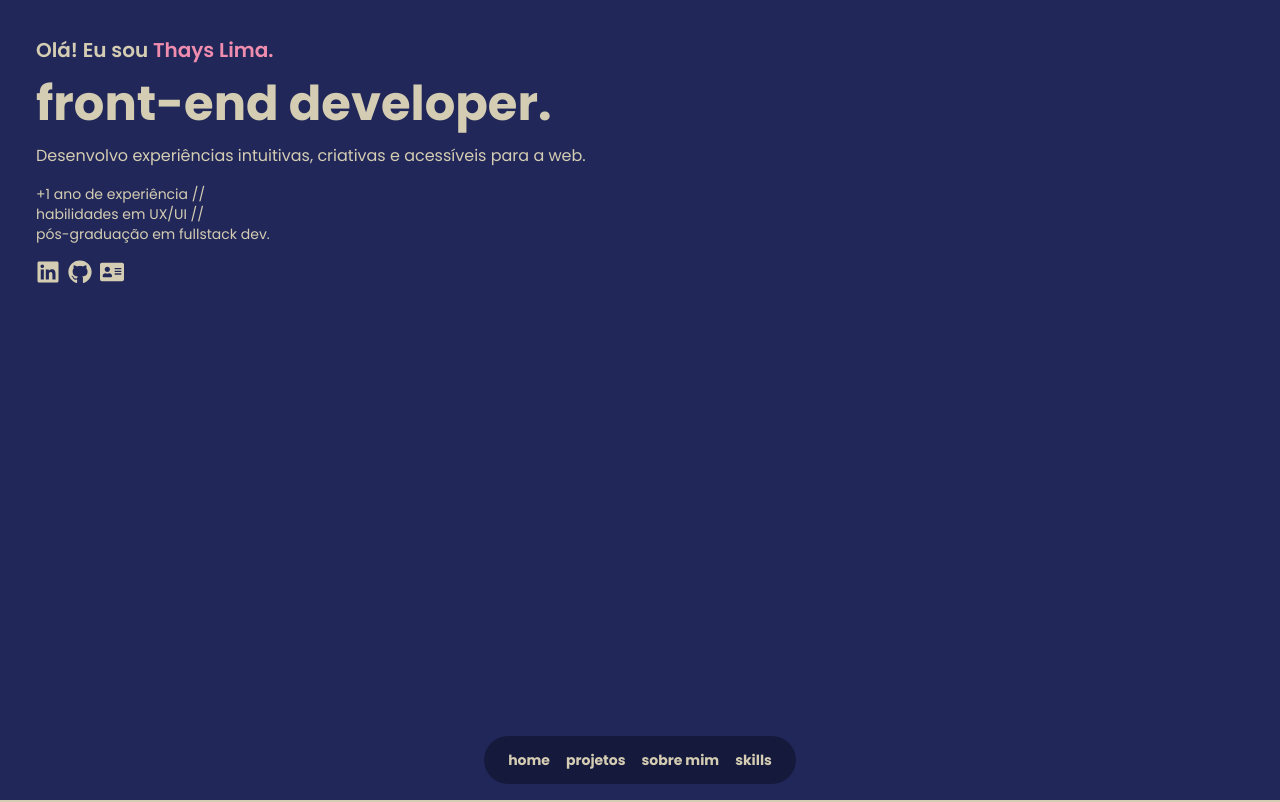
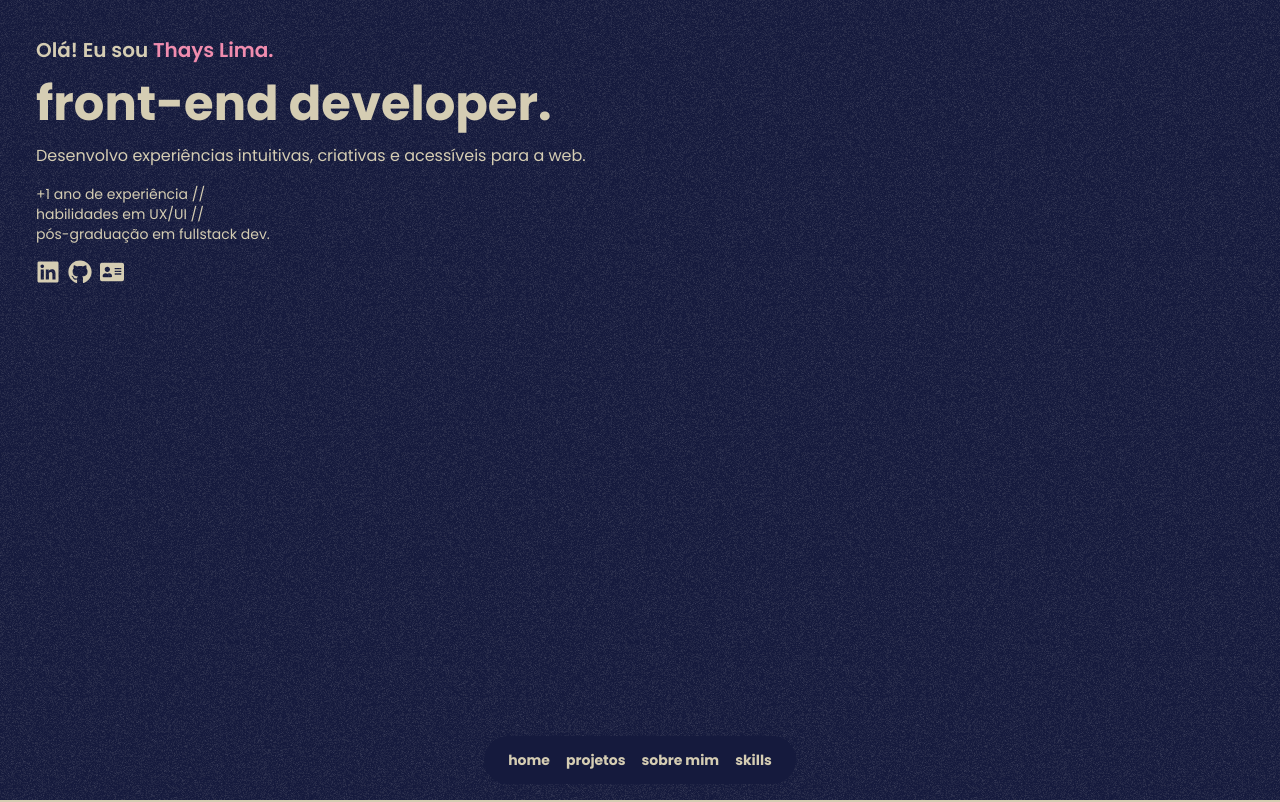
Before and after one commit to limasthays/portfolio-thayslima, a Next.js app: page / in a window 1280 px wide. Shown: the top 802 px of the page. Built offline with nearby package versions, Linux system fonts and the light colour scheme.

Commit message:
noisy animated background: DONEgit add .! and I loved it

```diff
--- a/src/app/globals.css
+++ b/src/app/globals.css
@@ -5,10 +5,34 @@
 
 @layer base {
 	body{
-		@apply text-off-white bg-deep-blue
+		@apply text-off-white bg-very-deep-blue
 	}
 
 	h1, h2, h3, h4{
 		@apply font-black
 	}
 }
+
+.noisy-bg{
+	background-image: url("../app/assets/noise.png");
+	width: 300%;
+	height: 300%;
+	position: fixed;
+	z-index: -50;
+	left: -50%;
+	top: -120%;
+	opacity: .2;
+	animation: grain 2s steps(5) infinite;
+}
+
+@keyframes grain {
+	0%{ transform:translate(0, 0) }
+
+	25% { transform:translate(5%, -5%) }
+
+	50% { transform:translate(10%, 0%) }
+
+	75% { transform:translate(5%, 5%) }
+
+	100% { transform:translate(0, 0) }
+}
--- a/src/app/page.tsx
+++ b/src/app/page.tsx
@@ -8,6 +8,7 @@ export default function Home() {
 	return (
 		<>
 			<main>
+				<div className="noisy-bg"></div>
 				<HeroSection />
 				<ProjectsSection />
 				<AboutSection />
```
Also changed, not shown: src/app/assets/noise.png (added).
